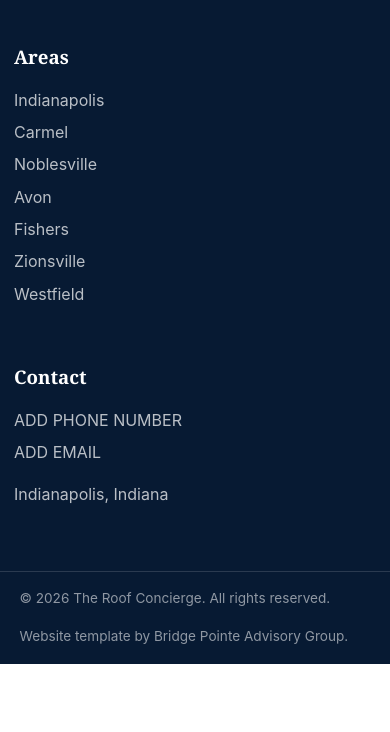
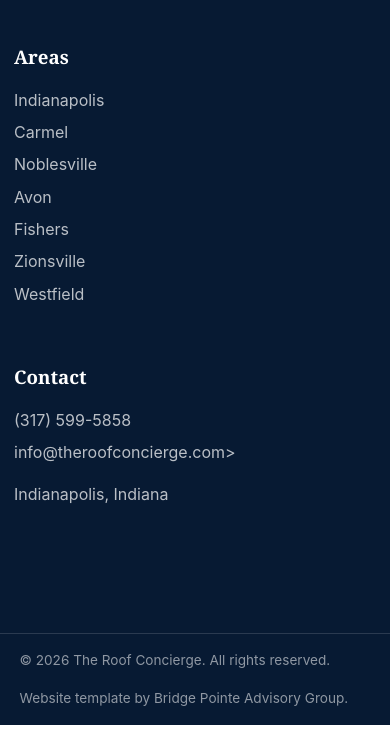
Before and after one commit to blacksheepbetting/theroofconcierge, a plain HTML site: page zionsville.html in a window 390 px wide. Shown: the part 8585-9317 px from the top of the page. Before the commit the page ends 9249 px from the top, so only its background shows below. Drawn offline with Linux system fonts and the light colour scheme; a script that the page names is missing.

Commit message:
Update phone number and email in zionsville.html

```diff
--- a/zionsville.html
+++ b/zionsville.html
@@ -16,7 +16,7 @@
     <div class="top-strip">
       <p>Residential & Commercial Roofing</p>
       <div class="top-actions">
-        <a href="tel:ADD-PHONE-NUMBER">ADD PHONE NUMBER</a>
+        <a href="tel:+13175995858">(317) 599-5858/a>
         <a href="#estimate">Instant Estimate</a>
       </div>
     </div>
@@ -216,8 +216,8 @@
       </div>
       <div>
         <h3>Contact</h3>
-        <a href="tel:ADD-PHONE-NUMBER">ADD PHONE NUMBER</a>
-        <a href="mailto:ADD-EMAIL">ADD EMAIL</a>
+        <a href="tel:+13175995858">(317) 599-5858</a>
+        <a href="mailto:info@theroofconcierge.com">info@theroofconcierge.com>
         <p>Indianapolis, Indiana</p>
       </div>
     </div>
```
